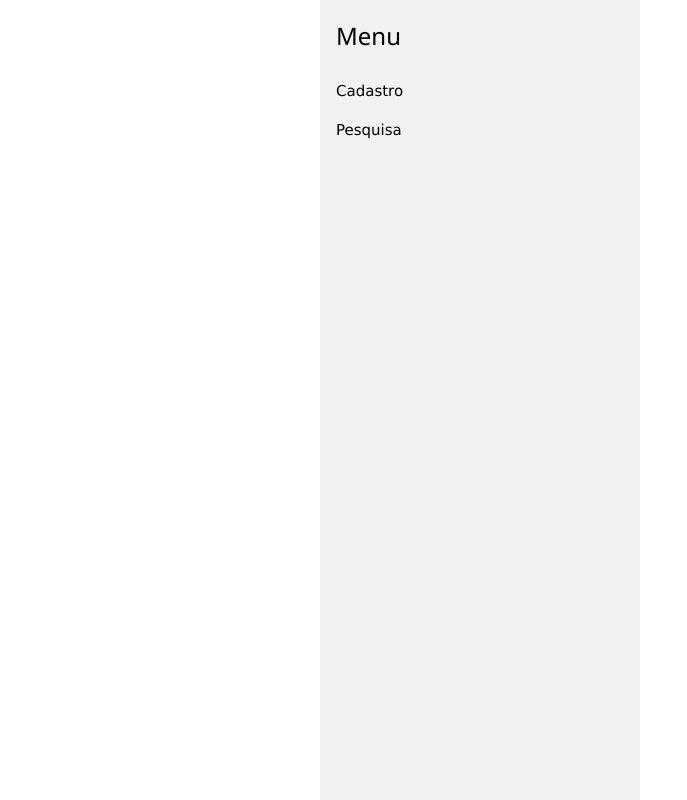
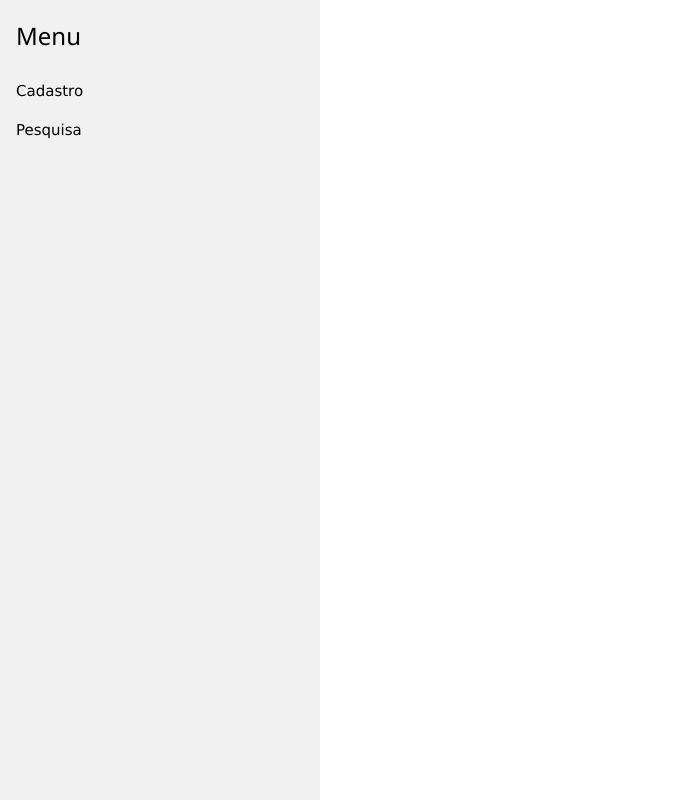
Before and after one commit to vscardel/proagroFacil---Desafio, a Flask app: page / in a window 1280 px wide. Shown: the whole page, without its empty margins (0-687 px from the left). Run offline with Flask 2, Linux system fonts and the light colour scheme.

Commit message:
modificado base.html

```diff
--- a/templates/base.html
+++ b/templates/base.html
@@ -7,9 +7,6 @@
 	<link rel="stylesheet" href="https://www.w3schools.com/w3css/4/w3.css">
 </head>
 
-<body>
-
-<div style="margin-left:25%">
 
 <!-- Sidebar herdada por todos os fronts -->
 	<div class="w3-sidebar w3-light-grey w3-bar-block" style="width:25%">
```
